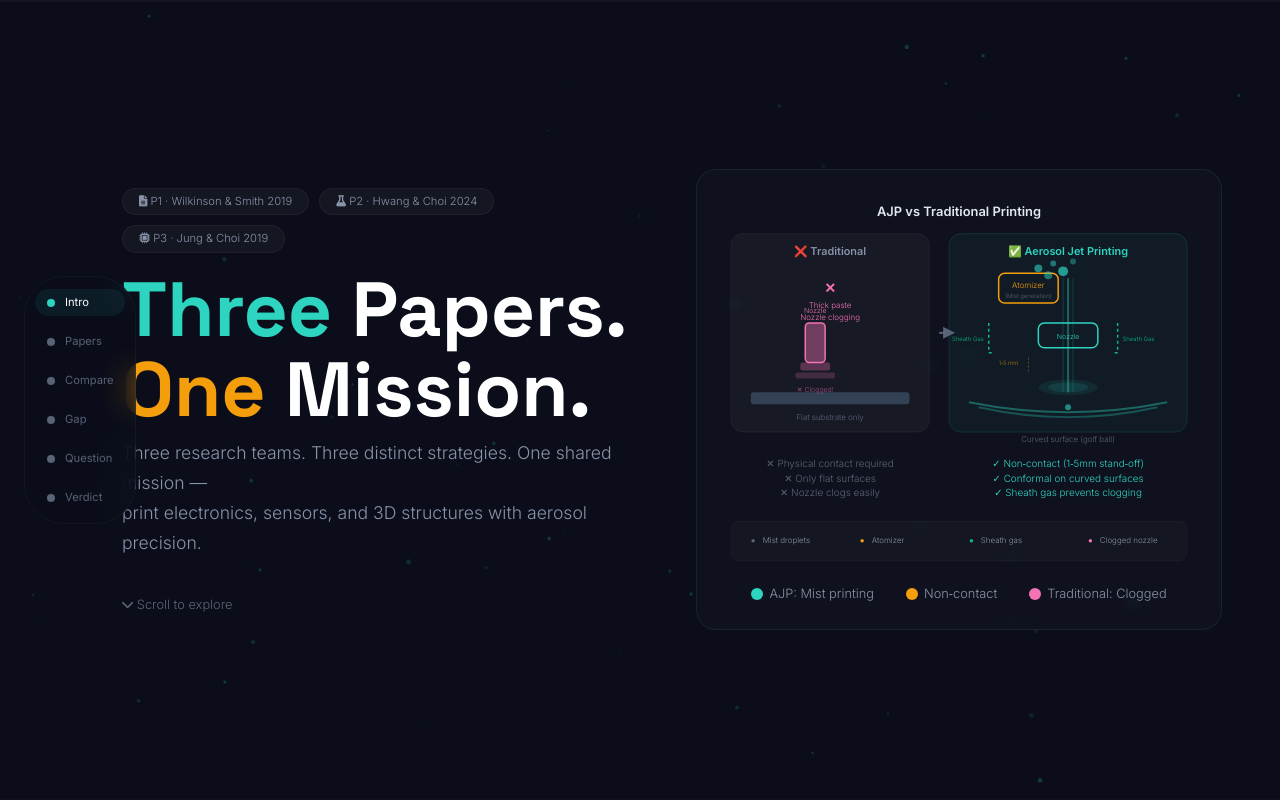
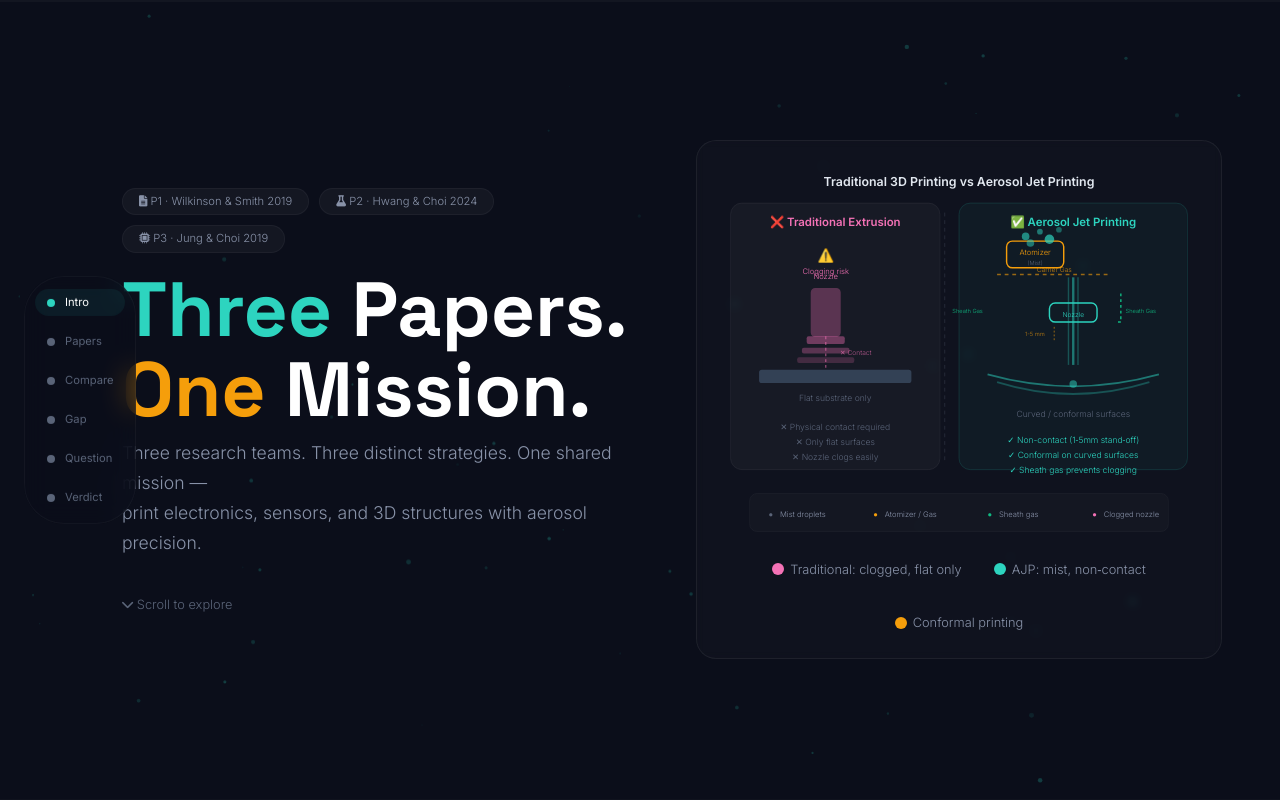
Before and after one commit to yashwatekar26-hue/Aerosol-Seminar-, a plain HTML site: page index.html in a window 1280 px wide. Shown: the top 800 px of the page. Drawn offline with Linux system fonts and the light colour scheme.

Commit message:
Update index.html

```diff
--- a/index.html
+++ b/index.html
@@ -295,7 +295,7 @@
     @media (max-width: 768px) { .level-grid { grid-template-columns: 1fr; } }
 
     /* ================================================================
-       DIAGRAM CONTAINERS (Full SVG restored)
+       DIAGRAM CONTAINERS
        ================================================================ */
     .diagram-container {
       background: rgba(255,255,255,0.02);
@@ -318,7 +318,7 @@
     }
 
     /* ================================================================
-       DISPERSION TOGGLE (Paper 2)
+       DISPERSION TOGGLE
        ================================================================ */
     .dispersion-grid {
       display: flex;
@@ -631,87 +631,118 @@
         <div class="scroll-hint"><i class="fas fa-chevron-down"></i> Scroll to explore</div>
       </div>
 
-      <!-- Hero Diagram: AJP vs Traditional -->
+      <!-- UPDATED HERO DIAGRAM: Traditional vs AJP -->
       <div class="hero-diagram">
-        <svg viewBox="0 0 480 380" xmlns="http://www.w3.org/2000/svg" style="width:100%; height:auto;">
-          <text x="240" y="22" font-family="Inter" font-size="13" fill="#e2e8f0" text-anchor="middle" font-weight="600">AJP vs Traditional Printing</text>
-          <!-- LEFT: Traditional -->
-          <rect x="10" y="40" width="200" height="200" rx="12" fill="rgba(255,255,255,0.03)" stroke="rgba(255,255,255,0.06)" stroke-width="1"/>
-          <text x="110" y="62" font-family="Inter" font-size="11" fill="#8892a8" text-anchor="middle" font-weight="600">❌ Traditional</text>
-          <rect x="30" y="200" width="160" height="12" rx="3" fill="#334155"/>
-          <text x="110" y="228" font-family="Inter" font-size="8" fill="#5a6478" text-anchor="middle">Flat substrate only</text>
-          <rect x="85" y="130" width="20" height="40" rx="4" fill="#f472b6" opacity="0.4"/>
-          <rect x="85" y="130" width="20" height="40" rx="4" fill="none" stroke="#f472b6" stroke-width="1.5"/>
-          <text x="95" y="120" font-family="Inter" font-size="7" fill="#f472b6" text-anchor="middle">Nozzle</text>
-          <rect x="80" y="170" width="30" height="8" rx="2" fill="#f472b6" opacity="0.3"/>
-          <rect x="75" y="180" width="40" height="6" rx="2" fill="#f472b6" opacity="0.2"/>
-          <text x="95" y="200" font-family="Inter" font-size="7" fill="#f472b6" text-anchor="middle" opacity="0.6">✕ Clogged!</text>
-          <text x="110" y="100" font-family="Inter" font-size="14" fill="#f472b6" text-anchor="middle" font-weight="700">✕</text>
-          <text x="110" y="115" font-family="Inter" font-size="8" fill="#f472b6" text-anchor="middle">Thick paste</text>
-          <text x="110" y="127" font-family="Inter" font-size="8" fill="#f472b6" text-anchor="middle">Nozzle clogging</text>
+        <svg viewBox="0 0 500 400" xmlns="http://www.w3.org/2000/svg" style="width:100%; height:auto;">
+          <!-- Title -->
+          <text x="250" y="22" font-family="Inter" font-size="13" fill="#e2e8f0" text-anchor="middle" font-weight="600">Traditional 3D Printing vs Aerosol Jet Printing</text>
 
-          <!-- RIGHT: AJP -->
-          <rect x="230" y="40" width="240" height="200" rx="12" fill="rgba(45,212,191,0.04)" stroke="rgba(45,212,191,0.15)" stroke-width="1"/>
-          <text x="350" y="62" font-family="Inter" font-size="11" fill="#2dd4bf" text-anchor="middle" font-weight="600">✅ Aerosol Jet Printing</text>
-          <path d="M250 210 Q350 230 450 210" fill="none" stroke="#2dd4bf" stroke-width="2" opacity="0.4"/>
-          <path d="M260 215 Q350 235 440 215" fill="none" stroke="#2dd4bf" stroke-width="2" opacity="0.3"/>
-          <circle cx="350" cy="215" r="3" fill="#2dd4bf" opacity="0.6"/>
-          <text x="350" y="250" font-family="Inter" font-size="8" fill="#5a6478" text-anchor="middle">Curved surface (golf ball)</text>
-          <rect x="280" y="80" width="60" height="30" rx="6" fill="none" stroke="#f59e0b" stroke-width="1.5"/>
-          <text x="310" y="95" font-family="Inter" font-size="8" fill="#f59e0b" text-anchor="middle">Atomizer</text>
-          <text x="310" y="105" font-family="Inter" font-size="6" fill="#5a6478" text-anchor="middle">(Mist generation)</text>
+          <!-- ===== LEFT: Traditional Extrusion ===== -->
+          <rect x="10" y="40" width="220" height="280" rx="12" fill="rgba(255,255,255,0.03)" stroke="rgba(255,255,255,0.06)" stroke-width="1"/>
+          <text x="120" y="64" font-family="Inter" font-size="12" fill="#f472b6" text-anchor="middle" font-weight="600">❌ Traditional Extrusion</text>
+
+          <!-- Nozzle (thick, touching) -->
+          <rect x="95" y="130" width="30" height="50" rx="4" fill="#f472b6" opacity="0.3" stroke="#f472b6" stroke-width="1.5"/>
+          <text x="110" y="120" font-family="Inter" font-size="8" fill="#f472b6" text-anchor="middle">Nozzle</text>
+
+          <!-- Thick filament -->
+          <rect x="90" y="180" width="40" height="8" rx="2" fill="#f472b6" opacity="0.4"/>
+          <rect x="85" y="192" width="50" height="6" rx="2" fill="#f472b6" opacity="0.3"/>
+          <rect x="80" y="202" width="60" height="6" rx="2" fill="#f472b6" opacity="0.2"/>
+
+          <!-- Clog warning -->
+          <text x="110" y="100" font-family="Inter" font-size="14" fill="#f472b6" text-anchor="middle">⚠️</text>
+          <text x="110" y="115" font-family="Inter" font-size="8" fill="#f472b6" text-anchor="middle">Clogging risk</text>
+
+          <!-- Flat substrate -->
+          <rect x="40" y="215" width="160" height="14" rx="3" fill="#334155"/>
+          <text x="120" y="248" font-family="Inter" font-size="9" fill="#5a6478" text-anchor="middle">Flat substrate only</text>
+
+          <!-- Touch indicator -->
+          <path d="M110 180 L110 215" stroke="#f472b6" stroke-width="1.5" stroke-dasharray="3 3" opacity="0.5"/>
+          <text x="125" y="200" font-family="Inter" font-size="7" fill="#f472b6" opacity="0.7">✕ Contact</text>
+
+          <!-- Limitations -->
+          <text x="120" y="278" font-family="Inter" font-size="9" fill="#5a6478" text-anchor="middle">✕ Physical contact required</text>
+          <text x="120" y="294" font-family="Inter" font-size="9" fill="#5a6478" text-anchor="middle">✕ Only flat surfaces</text>
+          <text x="120" y="310" font-family="Inter" font-size="9" fill="#5a6478" text-anchor="middle">✕ Nozzle clogs easily</text>
+
+          <!-- ===== RIGHT: AJP ===== -->
+          <rect x="250" y="40" width="240" height="280" rx="12" fill="rgba(45,212,191,0.04)" stroke="rgba(45,212,191,0.15)" stroke-width="1"/>
+          <text x="370" y="64" font-family="Inter" font-size="12" fill="#2dd4bf" text-anchor="middle" font-weight="600">✅ Aerosol Jet Printing</text>
+
+          <!-- Atomizer -->
+          <rect x="300" y="80" width="60" height="28" rx="6" fill="none" stroke="#f59e0b" stroke-width="1.5"/>
+          <text x="330" y="95" font-family="Inter" font-size="8" fill="#f59e0b" text-anchor="middle">Atomizer</text>
+          <text x="330" y="105" font-family="Inter" font-size="6" fill="#5a6478" text-anchor="middle">(Mist)</text>
+
+          <!-- Mist droplets -->
           <circle cx="320" cy="75" r="4" fill="#2dd4bf" opacity="0.6"/>
           <circle cx="335" cy="70" r="3" fill="#2dd4bf" opacity="0.5"/>
           <circle cx="345" cy="78" r="5" fill="#2dd4bf" opacity="0.7"/>
           <circle cx="355" cy="68" r="3" fill="#2dd4bf" opacity="0.4"/>
-          <circle cx="330" cy="82" r="4" fill="#2dd4bf" opacity="0.5"/>
-          <path d="M270 130 L270 160 L275 160" fill="none" stroke="#10b981" stroke-width="1.5" stroke-dasharray="3 3"/>
-          <text x="265" y="148" font-family="Inter" font-size="6" fill="#10b981" text-anchor="end">Sheath Gas</text>
-          <path d="M400 130 L400 160 L395 160" fill="none" stroke="#10b981" stroke-width="1.5" stroke-dasharray="3 3"/>
-          <text x="405" y="148" font-family="Inter" font-size="6" fill="#10b981" text-anchor="start">Sheath Gas</text>
-          <path d="M350 85 L350 200" fill="none" stroke="#2dd4bf" stroke-width="2" opacity="0.4"/>
-          <path d="M345 85 L345 200" fill="none" stroke="#2dd4bf" stroke-width="1" opacity="0.2"/>
-          <path d="M355 85 L355 200" fill="none" stroke="#2dd4bf" stroke-width="1" opacity="0.2"/>
-          <rect x="320" y="130" width="60" height="25" rx="6" fill="none" stroke="#2dd4bf" stroke-width="1.5"/>
-          <text x="350" y="146" font-family="Inter" font-size="7" fill="#2dd4bf" text-anchor="middle">Nozzle</text>
-          <path d="M310 165 L310 180" fill="none" stroke="#f59e0b" stroke-width="1" stroke-dasharray="2 2" opacity="0.4"/>
-          <text x="300" y="172" font-family="Inter" font-size="6" fill="#f59e0b" text-anchor="end" opacity="0.7">1‑5 mm</text>
-          <ellipse cx="350" cy="195" rx="30" ry="8" fill="#2dd4bf" opacity="0.08"/>
-          <ellipse cx="350" cy="195" rx="20" ry="5" fill="#2dd4bf" opacity="0.12"/>
+          <circle cx="325" cy="82" r="4" fill="#2dd4bf" opacity="0.5"/>
 
-          <text x="110" y="275" font-family="Inter" font-size="10" fill="#5a6478" text-anchor="middle">✕ Physical contact required</text>
-          <text x="110" y="290" font-family="Inter" font-size="10" fill="#5a6478" text-anchor="middle">✕ Only flat surfaces</text>
-          <text x="110" y="305" font-family="Inter" font-size="10" fill="#5a6478" text-anchor="middle">✕ Nozzle clogs easily</text>
-          <text x="350" y="275" font-family="Inter" font-size="10" fill="#2dd4bf" text-anchor="middle">✓ Non‑contact (1‑5mm stand‑off)</text>
-          <text x="350" y="290" font-family="Inter" font-size="10" fill="#2dd4bf" text-anchor="middle">✓ Conformal on curved surfaces</text>
-          <text x="350" y="305" font-family="Inter" font-size="10" fill="#2dd4bf" text-anchor="middle">✓ Sheath gas prevents clogging</text>
-          <path d="M220 140 L230 140" fill="none" stroke="#5a6478" stroke-width="2" marker-end="url(#arrow)"/>
-          <defs>
-            <marker id="arrow" viewBox="0 0 10 10" refX="5" refY="5" markerWidth="6" markerHeight="6" orient="auto">
-              <path d="M 0 0 L 10 5 L 0 10 z" fill="#5a6478"/>
-            </marker>
-          </defs>
-          <rect x="10" y="330" width="460" height="40" rx="8" fill="rgba(255,255,255,0.02)" stroke="rgba(255,255,255,0.04)" stroke-width="1"/>
-          <text x="30" y="352" font-family="Inter" font-size="8" fill="#5a6478">●</text>
-          <text x="42" y="352" font-family="Inter" font-size="8" fill="#8892a8">Mist droplets</text>
-          <text x="140" y="352" font-family="Inter" font-size="8" fill="#f59e0b">●</text>
-          <text x="152" y="352" font-family="Inter" font-size="8" fill="#8892a8">Atomizer</text>
-          <text x="250" y="352" font-family="Inter" font-size="8" fill="#10b981">●</text>
-          <text x="262" y="352" font-family="Inter" font-size="8" fill="#8892a8">Sheath gas</text>
-          <text x="370" y="352" font-family="Inter" font-size="8" fill="#f472b6">●</text>
-          <text x="382" y="352" font-family="Inter" font-size="8" fill="#8892a8">Clogged nozzle</text>
+          <!-- Carrier gas -->
+          <line x1="290" y1="115" x2="410" y2="115" stroke="#f59e0b" stroke-width="1.5" stroke-dasharray="4 4" opacity="0.6"/>
+          <text x="350" y="112" font-family="Inter" font-size="7" fill="#f59e0b" text-anchor="middle" opacity="0.8">Carrier Gas</text>
+
+          <!-- Sheath gas arrows -->
+          <path d="M280 y="135" L280 165 L285 165" fill="none" stroke="#10b981" stroke-width="1.5" stroke-dasharray="3 3"/>
+          <text x="275" y="155" font-family="Inter" font-size="6" fill="#10b981" text-anchor="end">Sheath Gas</text>
+
+          <path d="M420 135 L420 165 L415 165" fill="none" stroke="#10b981" stroke-width="1.5" stroke-dasharray="3 3"/>
+          <text x="425" y="155" font-family="Inter" font-size="6" fill="#10b981" text-anchor="start">Sheath Gas</text>
+
+          <!-- Focused stream -->
+          <path d="M370 118 L370 210" fill="none" stroke="#2dd4bf" stroke-width="2.5" opacity="0.5"/>
+          <path d="M365 118 L365 210" fill="none" stroke="#2dd4bf" stroke-width="1.5" opacity="0.3"/>
+          <path d="M375 118 L375 210" fill="none" stroke="#2dd4bf" stroke-width="1.5" opacity="0.3"/>
+
+          <!-- Nozzle -->
+          <rect x="345" y="145" width="50" height="20" rx="6" fill="none" stroke="#2dd4bf" stroke-width="1.5"/>
+          <text x="370" y="160" font-family="Inter" font-size="7" fill="#2dd4bf" text-anchor="middle">Nozzle</text>
+
+          <!-- Stand-off distance -->
+          <path d="M350 170 L350 185" fill="none" stroke="#f59e0b" stroke-width="1" stroke-dasharray="2 2" opacity="0.6"/>
+          <text x="340" y="180" font-family="Inter" font-size="6" fill="#f59e0b" text-anchor="end" opacity="0.8">1-5 mm</text>
+
+          <!-- Curved substrate (golf ball) -->
+          <path d="M280 220 Q370 245 460 220" fill="none" stroke="#2dd4bf" stroke-width="2" opacity="0.5"/>
+          <path d="M290 228 Q370 253 450 228" fill="none" stroke="#2dd4bf" stroke-width="2" opacity="0.3"/>
+          <circle cx="370" cy="230" r="4" fill="#2dd4bf" opacity="0.5"/>
+          <text x="370" y="265" font-family="Inter" font-size="9" fill="#5a6478" text-anchor="middle">Curved / conformal surfaces</text>
+
+          <!-- Advantages -->
+          <text x="370" y="292" font-family="Inter" font-size="9" fill="#2dd4bf" text-anchor="middle">✓ Non-contact (1‑5mm stand‑off)</text>
+          <text x="370" y="308" font-family="Inter" font-size="9" fill="#2dd4bf" text-anchor="middle">✓ Conformal on curved surfaces</text>
+          <text x="370" y="324" font-family="Inter" font-size="9" fill="#2dd4bf" text-anchor="middle">✓ Sheath gas prevents clogging</text>
+
+          <!-- ===== DIVIDER ===== -->
+          <line x1="235" y1="50" x2="235" y2="310" stroke="#5a6478" stroke-width="1" stroke-dasharray="4 4" opacity="0.3"/>
+
+          <!-- ===== LEGEND ===== -->
+          <rect x="30" y="345" width="440" height="40" rx="8" fill="rgba(255,255,255,0.02)" stroke="rgba(255,255,255,0.04)" stroke-width="1"/>
+          <text x="50" y="370" font-family="Inter" font-size="8" fill="#5a6478">●</text>
+          <text x="62" y="370" font-family="Inter" font-size="8" fill="#8892a8">Mist droplets</text>
+          <text x="160" y="370" font-family="Inter" font-size="8" fill="#f59e0b">●</text>
+          <text x="172" y="370" font-family="Inter" font-size="8" fill="#8892a8">Atomizer / Gas</text>
+          <text x="280" y="370" font-family="Inter" font-size="8" fill="#10b981">●</text>
+          <text x="292" y="370" font-family="Inter" font-size="8" fill="#8892a8">Sheath gas</text>
+          <text x="390" y="370" font-family="Inter" font-size="8" fill="#f472b6">●</text>
+          <text x="402" y="370" font-family="Inter" font-size="8" fill="#8892a8">Clogged nozzle</text>
         </svg>
         <div class="diagram-label">
-          <span><span class="dot-teal"></span> AJP: Mist printing</span>
-          <span><span class="dot-amber"></span> Non‑contact</span>
-          <span><span class="dot-rose"></span> Traditional: Clogged</span>
+          <span><span class="dot-rose"></span> Traditional: clogged, flat only</span>
+          <span><span class="dot-teal"></span> AJP: mist, non‑contact</span>
+          <span><span class="dot-amber"></span> Conformal printing</span>
         </div>
       </div>
     </div>
   </section>
 
   <!-- ================================================================ -->
-  <!-- PAPERS SECTION WITH FULL DIAGRAMS -->
+  <!-- PAPERS SECTION (unchanged from previous working version)        -->
   <!-- ================================================================ -->
   <section id="papers">
     <div class="container">
@@ -725,9 +756,7 @@
         <button data-paper="3" onclick="switchPaper(3)">⚡ Paper 3 · Jung</button>
       </div>
 
-      <!-- ========================================================== -->
-      <!-- PAPER 1 – FULL AJP PROCESS SVG -->
-      <!-- ========================================================== -->
+      <!-- PAPER 1 -->
       <div class="paper-panel active" id="panel-1">
         <div class="diagram-container">
           <h4 style="color:#2dd4bf;">AJP Process · Wilkinson &amp; Smith 2019</h4>
@@ -798,9 +827,7 @@
         <div class="source-note">Source: Wilkinson et al. (2019) — Int J Adv Manuf Technol</div>
       </div>
 
-      <!-- ========================================================== -->
-      <!-- PAPER 2 – AGGLOMERATION TOGGLE + MID-AIR BLENDING -->
-      <!-- ========================================================== -->
+      <!-- PAPER 2 -->
       <div class="paper-panel" id="panel-2">
         <div class="diagram-container">
           <h4 style="color:#f59e0b;">Mid‑Air Blending · Hwang &amp; Choi 2024</h4>
@@ -911,9 +938,7 @@
         <div class="source-note">Source: Hwang et al. (2024) — Nano Energy</div>
       </div>
 
-      <!-- ========================================================== -->
-      <!-- PAPER 3 – ELECTROSTATIC FOCUSING + 3D PILLAR -->
-      <!-- ========================================================== -->
+      <!-- PAPER 3 -->
       <div class="paper-panel" id="panel-3">
         <div class="diagram-container">
           <h4 style="color:#f472b6;">Electrostatic Focusing · Jung &amp; Choi 2019</h4>
```
